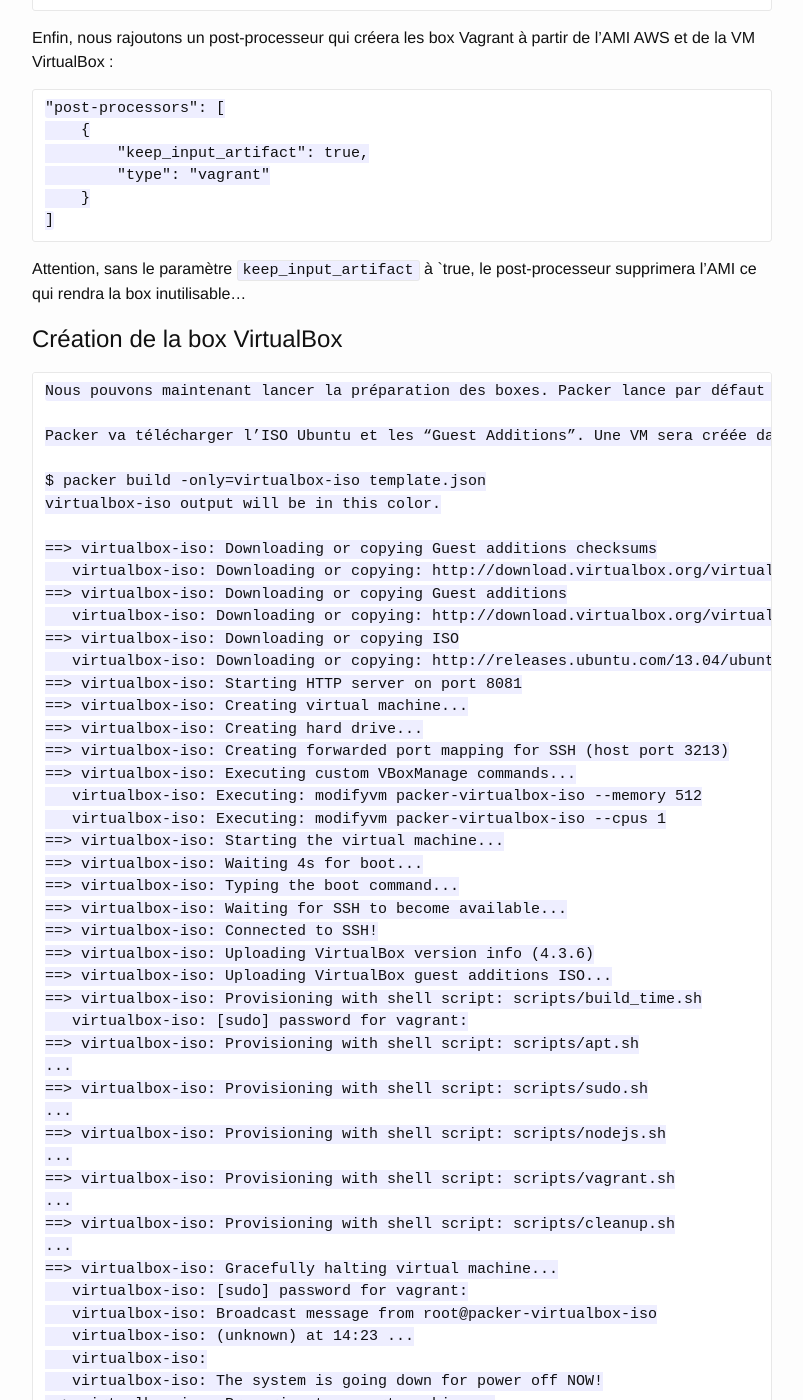
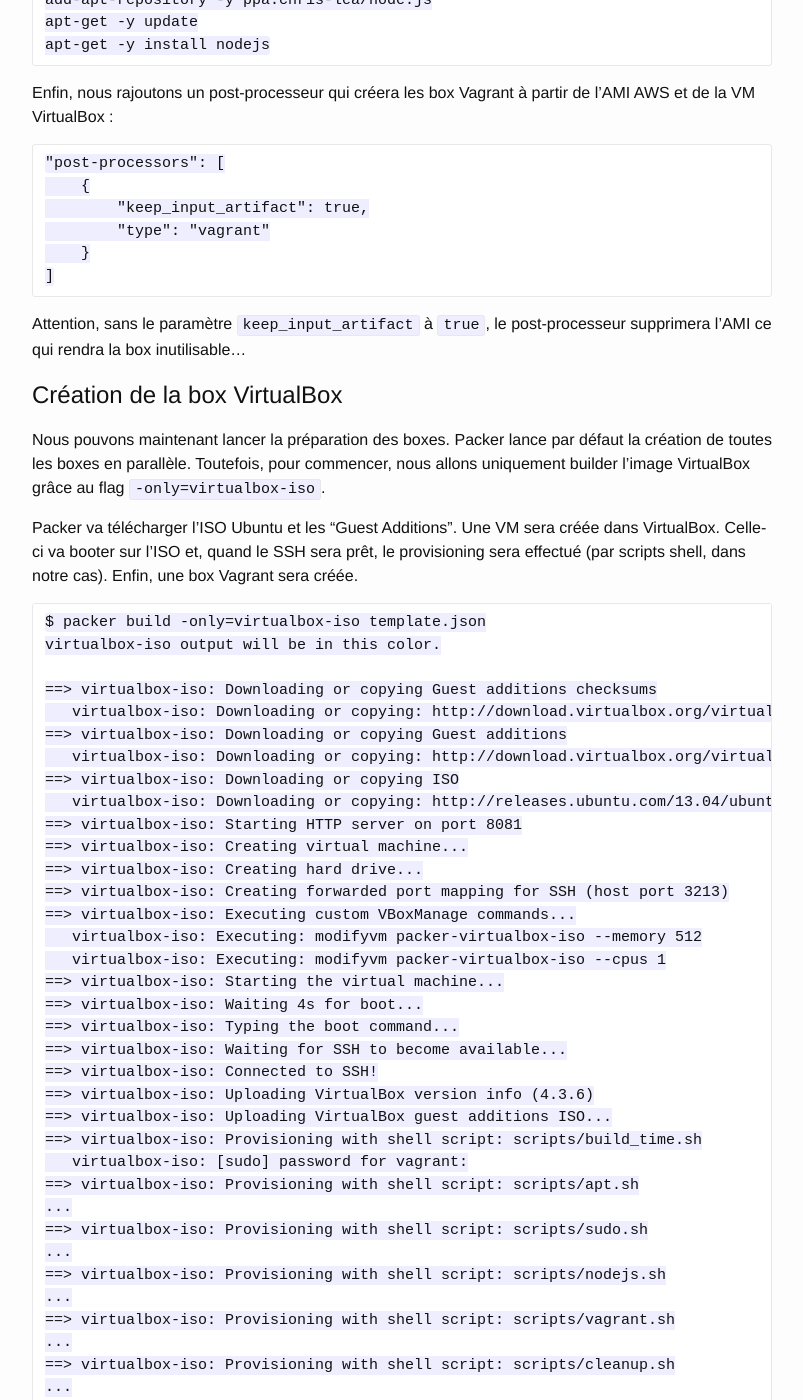
Before and after one commit to aseigneurin/aseigneurin.github.io, a Jekyll site: the page built from _posts/2014-03-24-du-dev-a-la-prod-avec-vagrant-et-packer.md, in a window 1280 px wide and 1400 px high, scrolled down 5003 px. Shown: the whole window, without its empty margins (238-1041 px from the left). Built offline with Jekyll 4.4.1, drawn with Linux system fonts in a browser that asks for light colours; some of the changed text lies outside the part shown.

Commit message:
- minor fixes

```diff
--- a/_posts/2014-03-24-du-dev-a-la-prod-avec-vagrant-et-packer.md
+++ b/_posts/2014-03-24-du-dev-a-la-prod-avec-vagrant-et-packer.md
@@ -7,7 +7,7 @@
 ---
 Vous connaissez Vagrant ? [Vagrant](http://www.vagrantup.com/), c’est cet outil qui permet de démarrer des machines virtuelles avec une configuration donnée. Un très bon moyen de mettre au point et de diffuser des environnements de travail, et ce, de manière reproductible. Vagrant permet donc d’éviter le syndrome “works on my machine”.
 
-Plusieurs cas d’usages sont possibles. Le plus courant est celui de faire démarrer un développeur from scratch. Mettez à sa disposition un Vagrantfile, laissez-lui saisir `vagrant up et, en quelques secondes ou minutes, il disposera d’un environnement de développement avec l’ensemble des outils que vous aurez définis : Maven, ElasticSearch, NodeJS, etc.
+Plusieurs cas d’usages sont possibles. Le plus courant est celui de faire démarrer un développeur from scratch. Mettez à sa disposition un Vagrantfile, laissez-lui saisir `vagrant up` et, en quelques secondes ou minutes, il disposera d’un environnement de développement avec l’ensemble des outils que vous aurez définis : Maven, ElasticSearch, NodeJS, etc.
 
 Un autre cas d’usage est celui de reproduire un environnement complexe de production avec, par exemple, un load-balancer et plusieurs back-ends. C’est ce que permet le fonctionnement [multi-machine](http://docs.vagrantup.com/v2/multi-machine/index.html).
 
@@ -94,7 +94,7 @@
     ./scripts/vbox.sh
     ./template.json
 
-La configuration doit être légèrement (bugs mineurs du convertisseur) : virtualbox doit être remplacé par virtualbox-iso, et la plupart des commands <wait> doivent être supprimées. La configuration du builder obtenue est alors :
+La configuration doit être légèrement (bugs mineurs du convertisseur) : `virtualbox` doit être remplacé par `virtualbox-iso`, et la plupart des commands `<wait>` doivent être supprimées. La configuration du builder obtenue est alors :
 
     {
         "boot_command": [
@@ -140,7 +140,8 @@
         "ami_name": "ubuntu-13.04__Node.JS"
     }
 
-Fin de la préparation du template Packer
+# Fin de la préparation du template Packer
+
 Il nous reste à modifier les provisioners :
 
 - Nous pouvons retirer l’installation de Ruby, Chef et Puppet qui ne nous intéressent pas.
@@ -197,13 +198,13 @@
         }
     ]
 
-Attention, sans le paramètre `keep_input_artifact` à `true, le post-processeur supprimera l’AMI ce qui rendra la box inutilisable…
+Attention, sans le paramètre `keep_input_artifact` à `true`, le post-processeur supprimera l’AMI ce qui rendra la box inutilisable…
 
 # Création de la box VirtualBox
 
-    Nous pouvons maintenant lancer la préparation des boxes. Packer lance par défaut la création de toutes les boxes en parallèle. Toutefois, pour commencer, nous allons uniquement builder l’image VirtualBox grâce au flag -only=virtualbox-iso”`.
+Nous pouvons maintenant lancer la préparation des boxes. Packer lance par défaut la création de toutes les boxes en parallèle. Toutefois, pour commencer, nous allons uniquement builder l’image VirtualBox grâce au flag `-only=virtualbox-iso`.
 
-    Packer va télécharger l’ISO Ubuntu et les “Guest Additions”. Une VM sera créée dans VirtualBox. Celle-ci va booter sur l’ISO et, quand le SSH sera prêt, le provisioning sera effectué (par scripts shell, dans notre cas). Enfin, une box Vagrant sera créée.
+Packer va télécharger l’ISO Ubuntu et les “Guest Additions”. Une VM sera créée dans VirtualBox. Celle-ci va booter sur l’ISO et, quand le SSH sera prêt, le provisioning sera effectué (par scripts shell, dans notre cas). Enfin, une box Vagrant sera créée.
 
     $ packer build -only=virtualbox-iso template.json
     virtualbox-iso output will be in this color.
@@ -289,9 +290,9 @@
 
 # Création de la box AWS
 
-    Lançons ensuite le build de l’image AWS avec l’option `-only=amazon-ebs. Les clés d’accès AWS seront spécifiées sur la ligne de commande.
+Lançons ensuite le build de l’image AWS avec l’option `-only=amazon-ebs`. Les clés d’accès AWS seront spécifiées sur la ligne de commande.
 
-    Packer va démarrer une instance EC2 puis, quand le SSH sera prêt, lancera le provisioning. L’instance sera ensuite arrêtée pour permettre la création d’une AMI. Enfin, une box Vagrant sera créée.
+Packer va démarrer une instance EC2 puis, quand le SSH sera prêt, lancera le provisioning. L’instance sera ensuite arrêtée pour permettre la création d’une AMI. Enfin, une box Vagrant sera créée.
 
     $ packer build -only=amazon-ebs -var "aws_access_key=<...>" -var "aws_secret_key=<...>" template.json
     amazon-ebs output will be in this color.
```
Also changed, not shown: other parts of _posts/2014-03-24-du-dev-a-la-prod-avec-vagrant-et-packer.md (+2 -2 lines).
